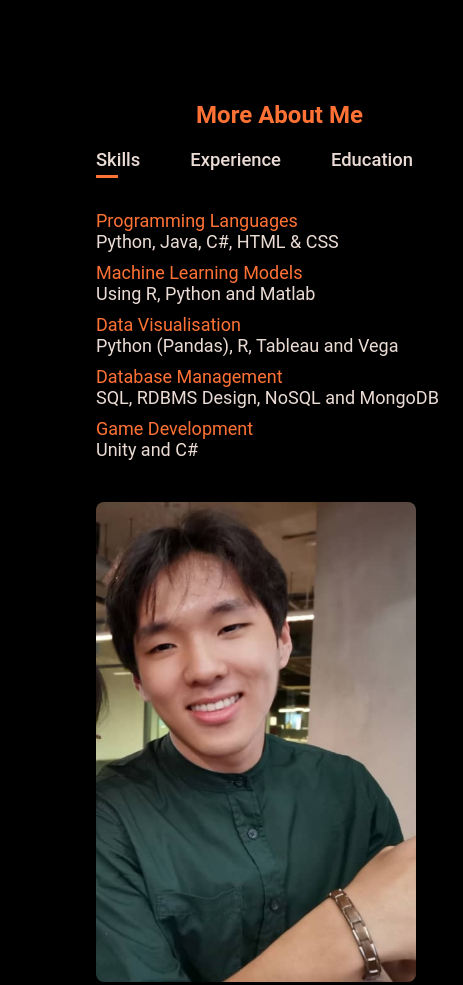
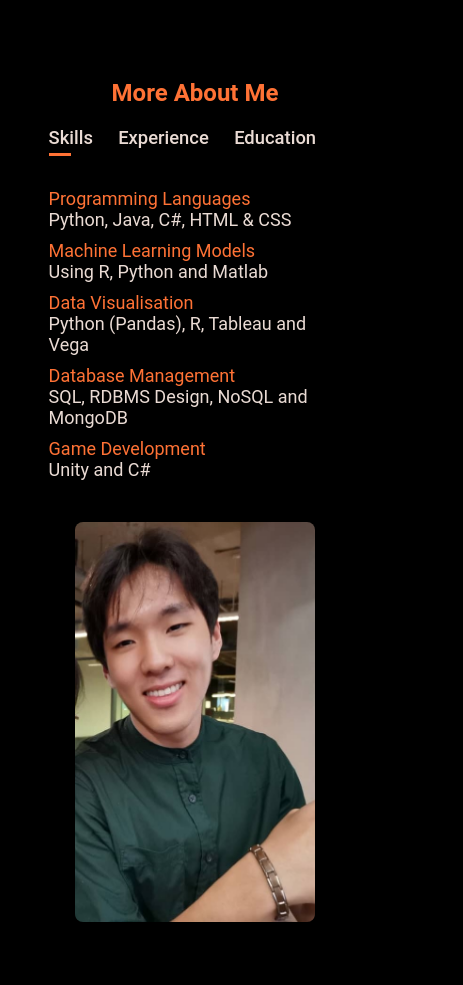
Before and after one commit to RyTang/Portfolio, a plain HTML site: page index.html in a window 390 px wide. Shown: the part 862-1847 px from the top of the page, 463 px wide, since content can reach past the window. Drawn offline with nearby package versions, Linux system fonts and the light colour scheme.

Commit message:
Fixed bug with about-me section

```diff
--- a/assets/css/styles.css
+++ b/assets/css/styles.css
@@ -149,9 +149,6 @@ nav ul li {
 
 .more-about {
     margin-top: 4rem;
-    max-width: 70rem;
-    margin-left: auto;
-    margin-right: auto;
     background-color: var(--bg-secondary-color);
     padding: 1rem 6rem;
 }
@@ -164,7 +161,10 @@ nav ul li {
 
 .more-about-row {
     display: flex;
-    justify-content: space-between;
+    justify-content: center;
+    align-items: center;
+    max-width: 70rem;
+    margin: auto;
 }
 
 .about-col-1 {
@@ -538,23 +538,30 @@ footer {
 
     .more-about {
         margin-top: 2rem;
+        justify-content: center;
+        align-items: center;
         margin: auto;
     }
 
     .more-about-row {
         flex-direction: column;
+
     }
 
-    .about-col-1 {
-        margin-left: 10%;
-        margin-right: 10%;
-    }
 
     .about-col-2 img {
         margin-top: 2rem;
-        height: 30rem;
-        width: 20rem;
+        height: 25rem;
+        width: 15rem;
         border-radius: 0.5rem;
+    }
+
+    .tab-links {
+        margin-right: auto;
+        font-size: 1.15rem;
+        font-weight: 500;
+        cursor: pointer;
+        position: relative;
     }
 
 
@@ -588,7 +595,7 @@ footer {
 @media screen and (max-width: 420px) {
     nav h1 {
         color: var(--bg-primary-color);
-        font-size: 1.2rem;
+        font-size: 0.9rem;
     }
 
     .hero img {
@@ -604,6 +611,12 @@ footer {
         width: 17.875rem;
     }
 
+    .more-about {
+        width: 18.3rem;
+        padding: 0;
+        justify-content: center;
+    }
+
     .about-col-1 {
         margin: auto;
     }
@@ -612,6 +625,10 @@ footer {
         flex-basis: 100%;
     }
 
+    .about-col-2 img {
+        align-items: center;
+    }
+
     .about-col-2{
         margin-bottom: 30px;
     }
```
